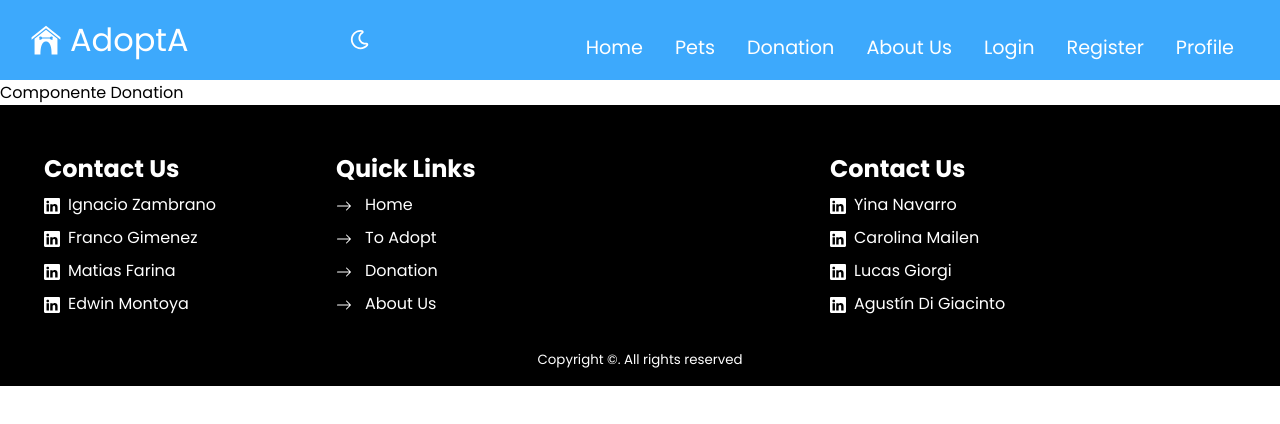
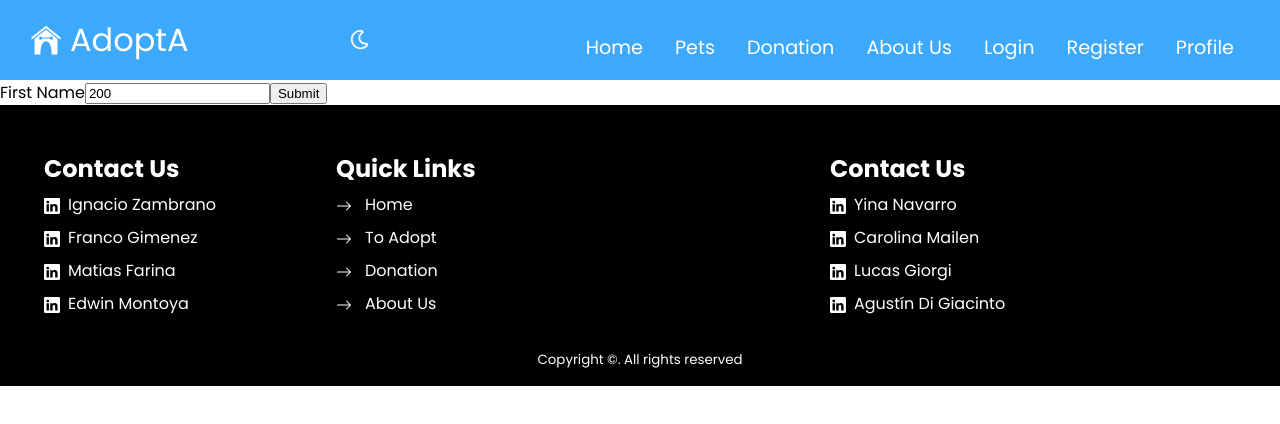
Before and after one commit to FrancoG21/PF-Henry-Front, a React (Vite) app: page /donation in a window 1280 px wide. Shown: the top 424 px of the page. Built offline with nearby package versions, Linux system fonts and the light colour scheme; no server answers.

Commit message:
donation base

```diff
--- a/src/App.jsx
+++ b/src/App.jsx
@@ -12,6 +12,8 @@ import Donation from "./pages/Donation/Donation";
 import UserAdoptPetForm from "./components/Users/UserAdoptPetForm/UserAdoptPetForm"
 import UserTransitPetForm from "./components/Users/UserTransitPetForm/UserTransitPetForm"
 import UserProfile from "./pages/UserProfile/UserProfile";
+import Success from "./pages/Donation/results/Success";
+import Failure from "./pages/Donation/results/Failure";
 
 //  MODO OSCURO //
 import { ThemeProvider } from "styled-components";
@@ -35,6 +37,8 @@ function App() {
             <Route path="/petcreate" element={<PetCreate />}></Route>
             <Route path="/lostform" element={<LostForm />}></Route>
             <Route path="/donation" element={<Donation />}></Route>
+            <Route path="/donation/success" element={<Success />}></Route>
+            <Route path="/donation/failure" element={<Failure />}></Route>
             <Route path="/useradoptpet" element={<UserAdoptPetForm />}></Route>
             <Route path="/usertransitpet" element={<UserTransitPetForm />}></Route>
             <Route path="/userprofile" element={<UserProfile />}></Route>
--- a/src/components/Users/NavBar/NavBar.jsx
+++ b/src/components/Users/NavBar/NavBar.jsx
@@ -55,7 +55,7 @@ export default function NavBar({theme, setTheme}) {
                             <NavAcces to='/adopt'>Pets</NavAcces>
                         </NavItem>
                         <NavItem>
-                            <NavAcces to='/'>Donation</NavAcces>
+                            <NavAcces to='/donation'>Donation</NavAcces>
                         </NavItem>
                         <NavItem>
                             <NavAcces to='/about'>About Us</NavAcces>
--- a/src/pages/Donation/Donation.jsx
+++ b/src/pages/Donation/Donation.jsx
@@ -1,5 +1,33 @@
+import { Form, Formik, Field } from "formik";
 import React from "react";
+import axios from "axios";
+import { useState } from "react";
+
 
 export default function Donation() {
-  return <div>Componente Donation</div>;
+  const [url, setUrl] = useState("");
+
+  return (
+    <>
+    <Formik
+      initialValues={{ amount: 200}}
+      onSubmit={(values) => {
+        axios.post('/payment', {
+          unit_price: Number(values.amount),
+          failure: 'http://localhost:3000/donation/failure',
+          success: 'http://localhost:3000/donation/success'
+        }).then(r=>setUrl(r.data.url))
+      }}
+    >
+      <Form>
+        <label htmlFor="firstName">First Name</label>
+        <Field name="amount" type="text"/>
+        <button type="submit">Submit</button>
+      </Form>
+    </Formik>
+      {
+        url && window.location.replace(url)
+      }
+    </>
+  );
 }
--- /dev/null
+++ b/src/pages/Donation/results/Failure.jsx
@@ -0,0 +1,5 @@
+import React from "react";
+
+export default function Failure() {
+    return <div>Failure</div>
+}
--- /dev/null
+++ b/src/pages/Donation/results/Success.jsx
@@ -0,0 +1,5 @@
+import React from "react";
+
+export default function Success() {
+    return <div>Success</div>
+}
```
